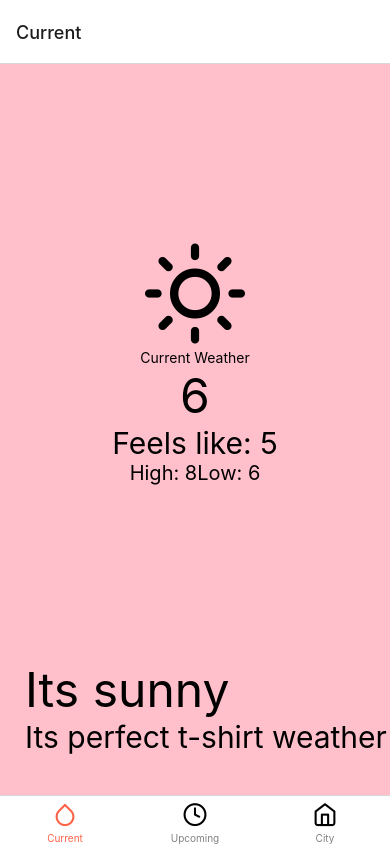
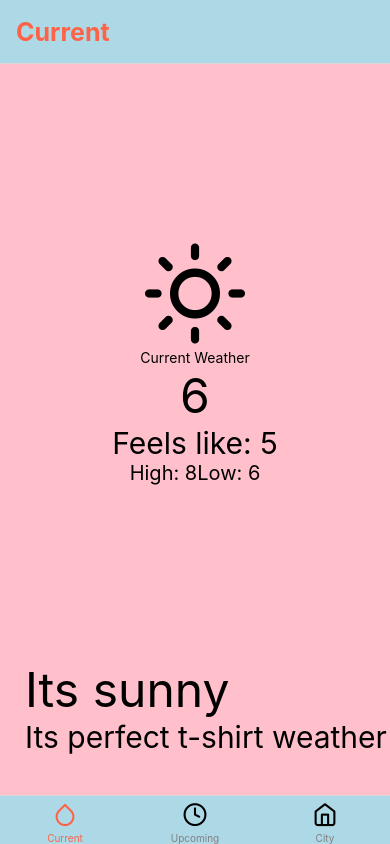
Before and after one commit to n-buckley/react-native-weather, a React Native app: screen / in a window 390 px wide. Built offline with nearby package versions, Linux system fonts and the light colour scheme.

Commit message:
ref: make Tabs component

```diff
--- a/App.js
+++ b/App.js
@@ -1,64 +1,13 @@
 import React from 'react'
-import CurrentWeather from './src/screens/CurrentWeather'
-import UpcomingWeather from './src/screens/UpcomingWeather'
-import City from './src/screens/City'
 import { NavigationContainer } from '@react-navigation/native'
-import { createBottomTabNavigator } from '@react-navigation/bottom-tabs'
-import { Feather } from '@expo/vector-icons'
+import Tabs from './src/components/Tabs'
 //TODO: what is the differnece beteyeen impoerting like { This } versus just This
-
-const Tab = createBottomTabNavigator()
 
 const App = () => {
   //TODO: can access the platform the user is using to do conditional Top or Bottom navigation
   return (
     <NavigationContainer>
-      <Tab.Navigator
-        screenOptions={{
-          tabBarActiveTintColor: 'tomato',
-          tabBarInactiveTintColor: 'grey'
-        }}
-      >
-        <Tab.Screen
-          name={'Current'}
-          component={CurrentWeather}
-          options={{
-            tabBarIcon: ({ focused }) => (
-              <Feather
-                name={'droplet'}
-                size={25}
-                color={focused ? 'tomato' : 'black'}
-              />
-            )
-          }}
-        />
-        <Tab.Screen
-          name={'Upcoming'}
-          component={UpcomingWeather}
-          options={{
-            tabBarIcon: ({ focused }) => (
-              <Feather
-                name={'clock'}
-                size={25}
-                color={focused ? 'tomato' : 'black'}
-              />
-            )
-          }}
-        />
-        <Tab.Screen
-          name={'City'}
-          component={City}
-          options={{
-            tabBarIcon: ({ focused }) => (
-              <Feather
-                name={'home'}
-                size={25}
-                color={focused ? 'tomato' : 'black'}
-              />
-            )
-          }}
-        />
-      </Tab.Navigator>
+      <Tabs />
     </NavigationContainer>
   )
 }
--- /dev/null
+++ b/src/components/Tabs.js
@@ -0,0 +1,73 @@
+/* eslint-disable react/no-unstable-nested-components */
+import React from 'react'
+import CurrentWeather from '../screens/CurrentWeather'
+import UpcomingWeather from '../screens/UpcomingWeather'
+import City from '../screens/City'
+import { createBottomTabNavigator } from '@react-navigation/bottom-tabs'
+import { Feather } from '@expo/vector-icons'
+
+const Tab = createBottomTabNavigator()
+
+const Tabs = () => {
+  return (
+    <Tab.Navigator
+      screenOptions={{
+        tabBarActiveTintColor: 'tomato',
+        tabBarInactiveTintColor: 'grey',
+        tabBarStyle: {
+          backgroundColor: 'lightblue'
+        },
+        headerStyle: {
+          backgroundColor: 'lightblue'
+        },
+        headerTitleStyle: {
+          fontWeight: 'bold',
+          fontSize: 25,
+          color: 'tomato'
+        }
+      }}
+    >
+      <Tab.Screen
+        name={'Current'}
+        component={CurrentWeather}
+        options={{
+          tabBarIcon: ({ focused }) => (
+            <Feather
+              name={'droplet'}
+              size={25}
+              color={focused ? 'tomato' : 'black'}
+            />
+          )
+        }}
+      />
+      <Tab.Screen
+        name={'Upcoming'}
+        component={UpcomingWeather}
+        options={{
+          tabBarIcon: ({ focused }) => (
+            <Feather
+              name={'clock'}
+              size={25}
+              color={focused ? 'tomato' : 'black'}
+            />
+          )
+        }}
+      />
+      <Tab.Screen
+        name={'City'}
+        component={City}
+        options={{
+          tabBarIcon: ({ focused }) => (
+            <Feather
+              name={'home'}
+              size={25}
+              color={focused ? 'tomato' : 'black'}
+            />
+          )
+        }}
+      />
+    </Tab.Navigator>
+  )
+}
+
+export default Tabs
```
